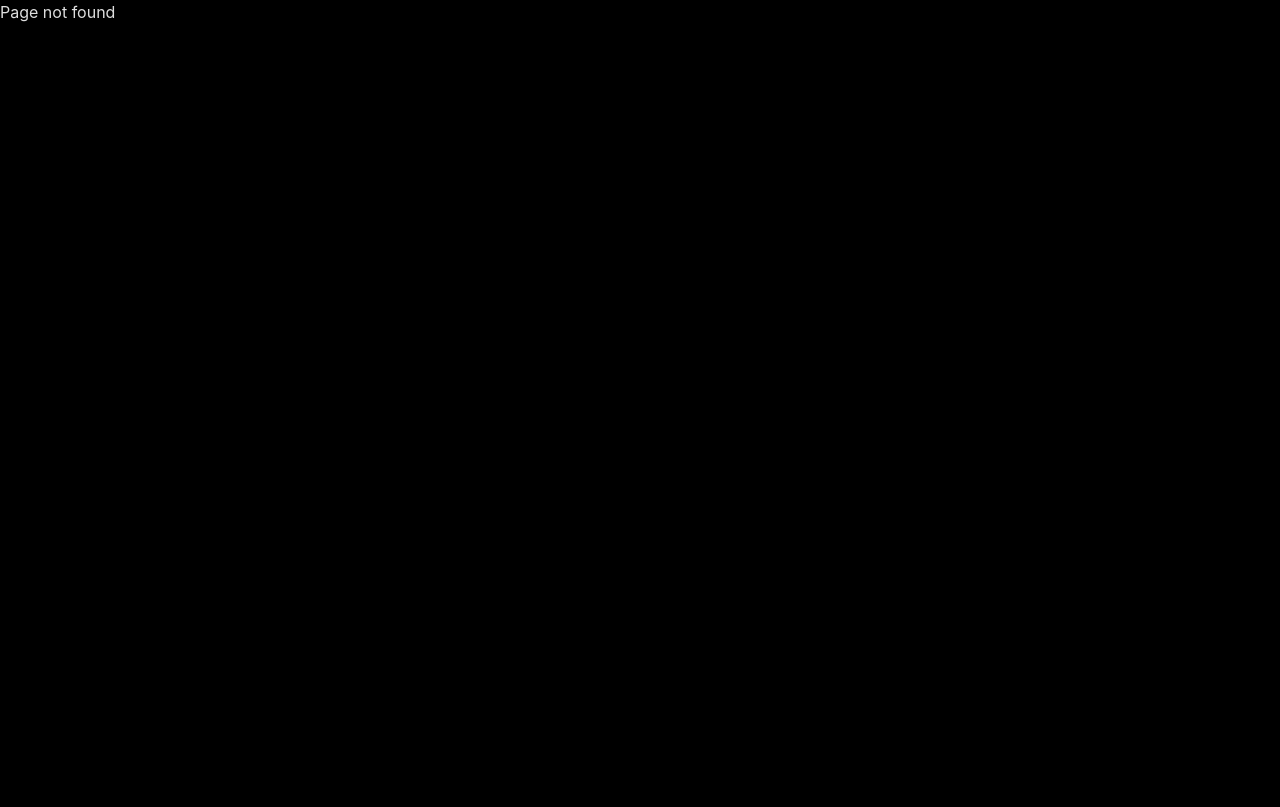
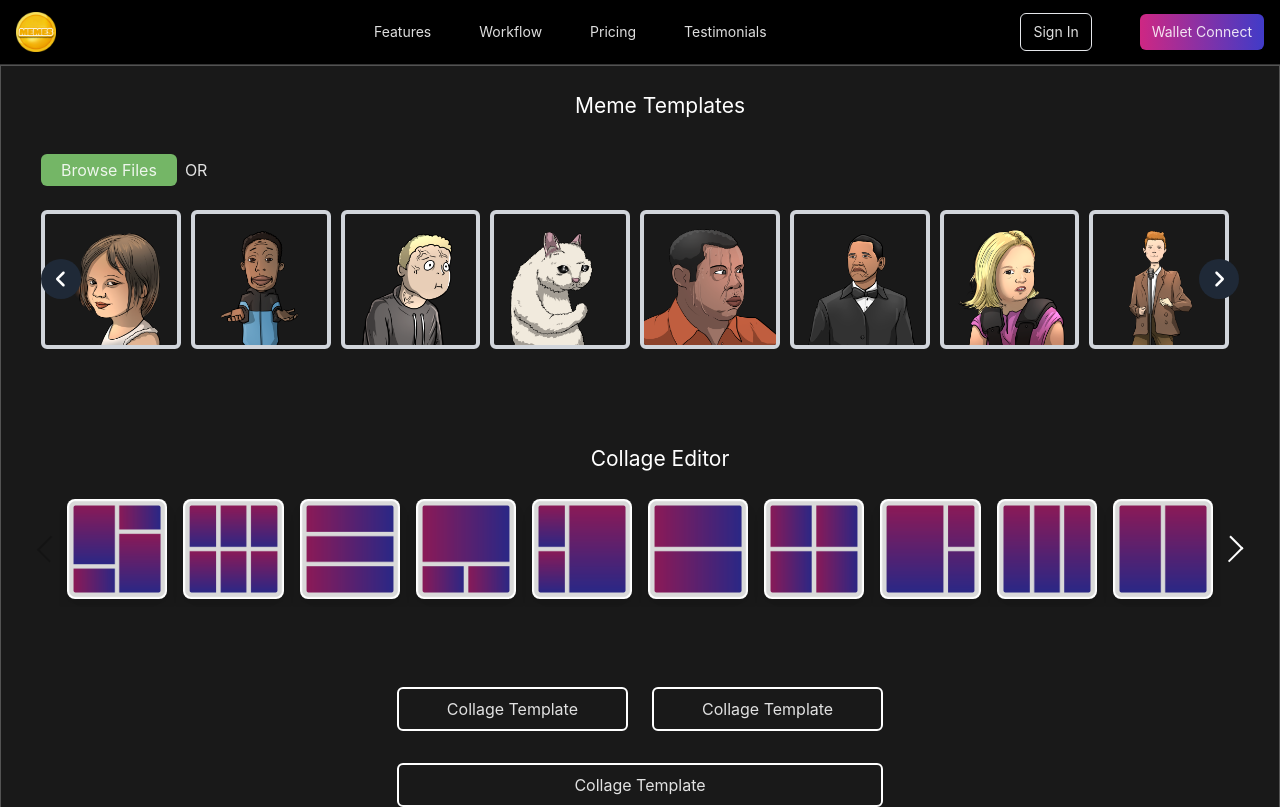
Before and after one commit to diduladishan/collage-test-project, a React (Vite) app: page /auth/main in a window 1280 px wide. Before the commit this address had no page. Built offline with nearby package versions, Linux system fonts and the light colour scheme.

Commit message:
ad navbar in main pages

```diff
--- a/src/App.tsx
+++ b/src/App.tsx
@@ -1,9 +1,10 @@
 import Hero from "./components/Hero"
 import Home from "./components/Home/Home"
 import Login from "./components/Login/Login"
-import { createBrowserRouter, RouterProvider } from "react-router-dom"
+import Navbar from "./components/Navbar"
 import ForgotPassword from "./components/Signin/ForgotPassword"
 import OtpVerification from "./components/Signin/OtpVerification"
+import { createBrowserRouter, RouterProvider } from "react-router-dom"
 
 function App() {
   const router = createBrowserRouter([
@@ -13,16 +14,19 @@ function App() {
     },
     {
       path: "/auth",
-      element: <Login />,
+      element: <Navbar />,
+      children: [
+        {
+          path: "main",
+          element: <Login />,
+        },
+        {
+          path: "home",
+          element: <Home />,
+        },
+      ],
     },
-    {
-      path: "/home",
-      element: <Home />,
-    },
-    {
-      path: "/reset-password",
-      element: <ForgotPassword />,
-    },
+
     {
       path: "/reset-password",
       element: <ForgotPassword />,
@@ -35,9 +39,53 @@ function App() {
       path: "*",
       element: <div>Page not found</div>,
     },
+
   ])
 
-  return <RouterProvider router={router} />
+  /*  {
+    path: "/dashboard",
+    element: <Dashboard />,
+    children: [
+      {
+        path: "/dashboard/",
+        element: (
+          <UserRouteGuard>
+            <Home />
+          </UserRouteGuard>
+        ),
+      },
+      {
+        path: "/dashboard/delete-books",
+        element: (
+          <UserRouteGuard>
+             <AdminRouteGuard />
+          </UserRouteGuard>
+        ),
+      },
+      {
+        path: "/dashboard/add-book",
+        element: (
+          <UserRouteGuard>
+            <AddBook />
+          </UserRouteGuard>
+        ),
+      },
+      {
+        path: "/dashboard/profile",
+        element: (
+          <UserRouteGuard>
+            <Profile />
+          </UserRouteGuard>
+        ),
+      },
+    ],
+  }, */
+
+  return (
+    <div>
+      <RouterProvider router={router} />
+    </div>
+  )
 }
 
 export default App
--- a/src/components/Main-Page/MainPage.jsx
+++ b/src/components/Main-Page/MainPage.jsx
@@ -11,7 +11,7 @@ function MainPage() {
   const navigate = useNavigate();
 
   const goToHome = () => {
-    navigate("/home");
+    navigate("/auth/home");
   }
   return (
     <div className="flex items-center justify-center">
--- a/src/components/Meme-Generator/MemeEditor.jsx
+++ b/src/components/Meme-Generator/MemeEditor.jsx
@@ -373,7 +373,7 @@ const MemeEditor = () => {
               <div> </div>
             ) : (
               <div className="mt-16">
-                <Link to="/home" className="text-[75px] text-[#456]">
+                <Link to="/auth/home" className="text-[75px] text-[#456]">
                   <Collage />
                 </Link>
 
--- a/src/components/Navbar.jsx
+++ b/src/components/Navbar.jsx
@@ -3,6 +3,7 @@ import { navItems } from "../constants1"
 import Signin from "./Signin/Signin"
 import { Menu, X } from "lucide-react"
 import { useState } from "react"
+import { Outlet } from "react-router-dom"
 
 const Navbar = () => {
   const [mobileDrawerOpen, setMobileDrawerOpen] = useState(false)
@@ -16,6 +17,7 @@ const Navbar = () => {
     setShowSignin(false)
   }
   return (
+    <>
       <div className="sticky top-0 z-50 border-b border-neutral-700/80 py-3 backdrop-blur-lg">
         <div className="container relative mx-auto px-4 text-sm">
           <div className="flex items-center justify-between">
@@ -82,11 +84,13 @@ const Navbar = () => {
         {showSignin && (
           <div className="fixed inset-0 z-30 mt-[400px] flex items-center justify-center bg-neutral-900 bg-opacity-50">
             <div className="max-h-[90vh] w-full rounded-lg bg-black bg-opacity-50 p-10 shadow-lg ">
-            <Signin closePopup= {handlePopup} />
+              <Signin closePopup={handlePopup} />
             </div>
           </div>
         )}
       </div>
+      <Outlet />
+    </>
   )
 }
 
--- a/src/components/Signin/SignInForm.jsx
+++ b/src/components/Signin/SignInForm.jsx
@@ -37,7 +37,7 @@ const SignInForm = ({ signIn, closePopup }) => {
       )
 
       if (response.status === 200) {
-        navigate("/auth") // Navigate to the dashboard after successful login
+        navigate("/auth/main") // Navigate to the dashboard after successful login
       }
     } catch (error) {
       console.error("Error during login:", error)
--- a/src/components/Signin/SignUpForm.jsx
+++ b/src/components/Signin/SignUpForm.jsx
@@ -38,7 +38,7 @@ const SignUpForm = ({ signIn, closePopup }) => {
       if (response) {
         alert("Registration successful!")
         reset() // Reset the form after successful submission
-        navigate("/auth")
+        navigate("/auth/main")
       }
     } catch (error) {
       console.error("Error during registration:", error)
```
Lines whose indentation alone changed are shown as unchanged.
